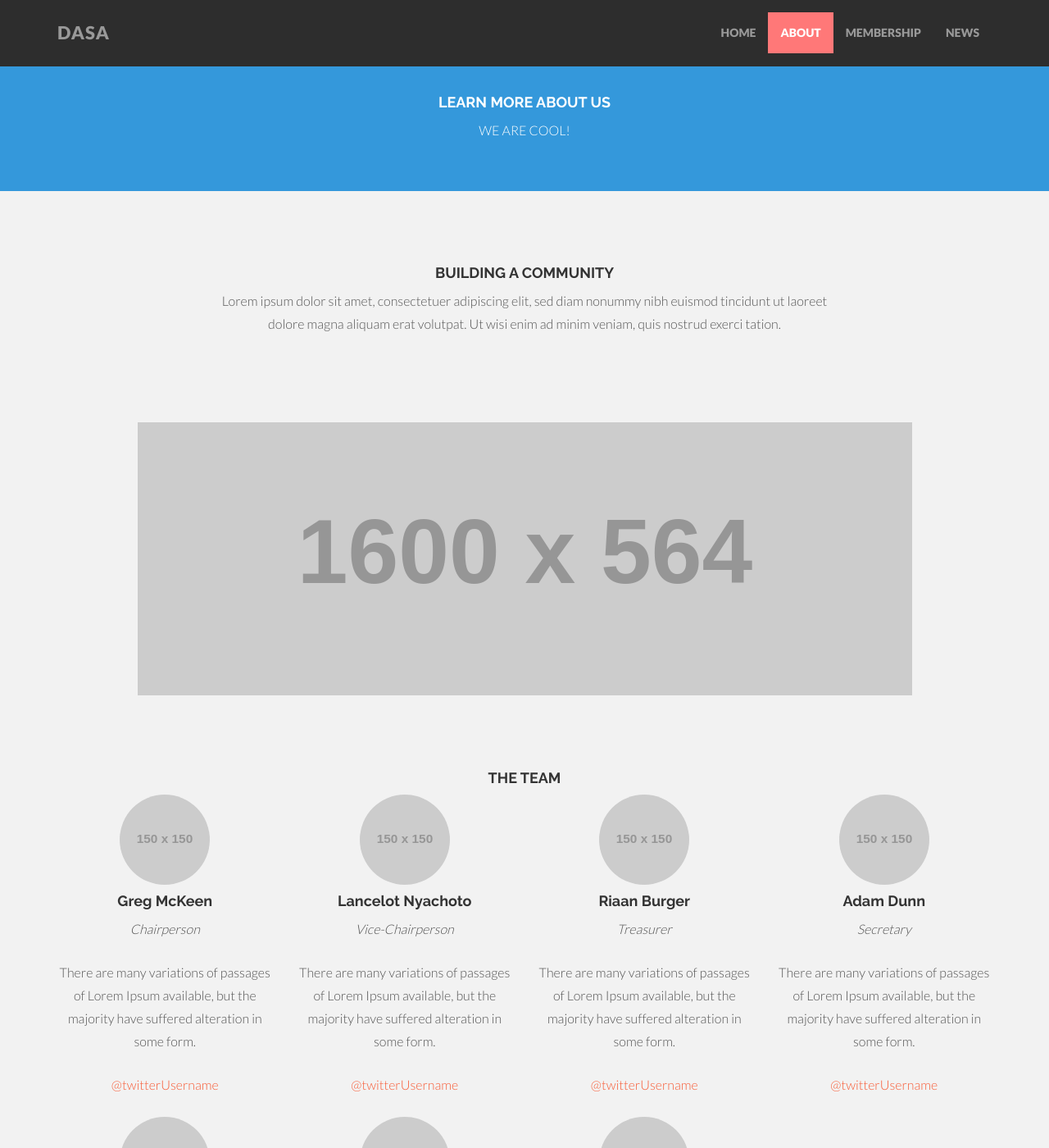
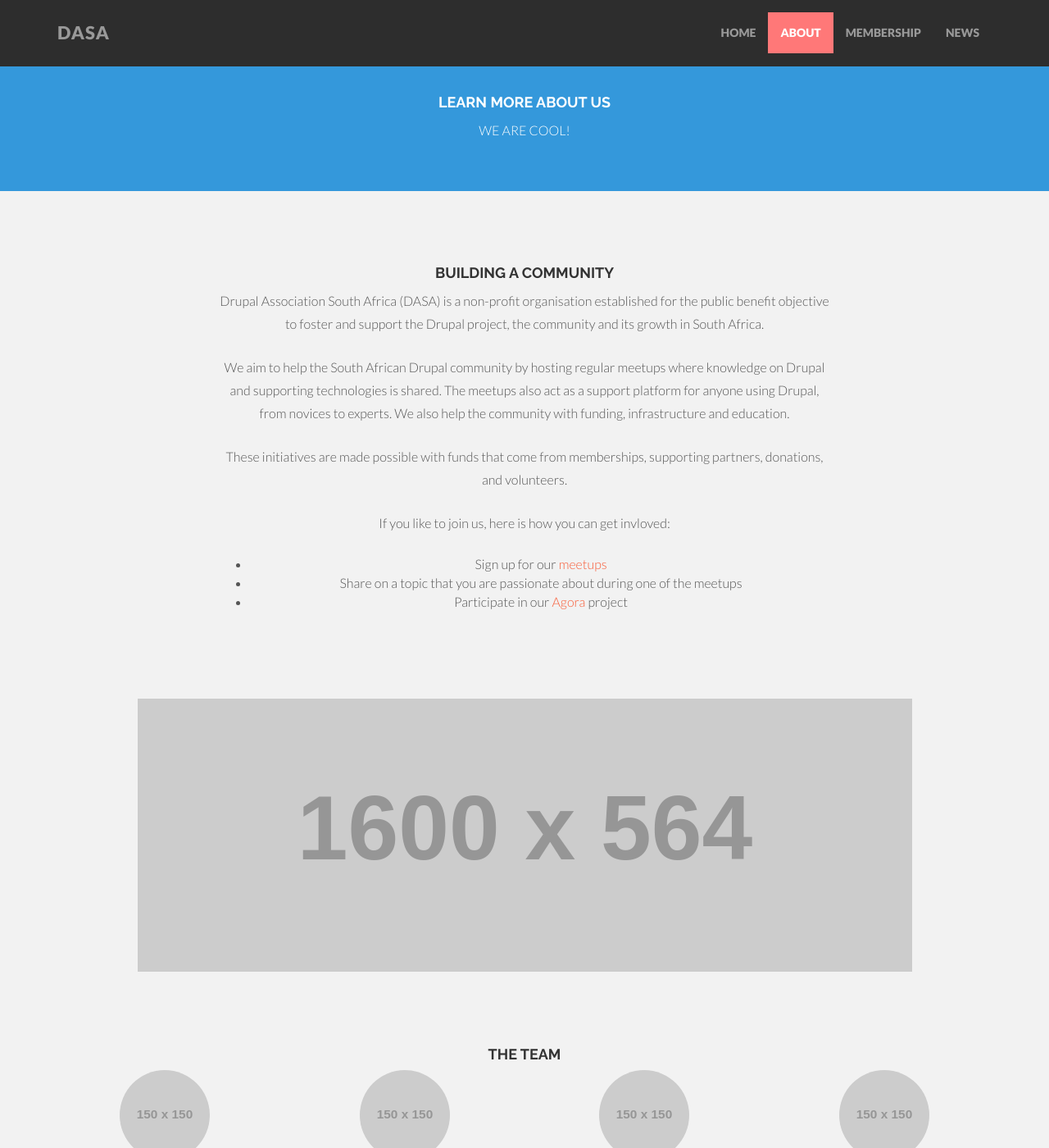
Before and after one commit to DrupalAssociationSA/DrupalAssociationSA.github.io, a Jekyll site: the page built from about.html, in a window 1280 px wide and 1400 px high. Shown: the whole window at 82% size. Built offline with Jekyll 4.4.1, drawn with Linux system fonts in a browser that asks for light colours; nearby versions of some CDN libraries; Markdown is read by kramdown in place of the engine named in the settings; some of the changed text lies outside the part shown.

Commit message:
docs(About us) Added content on the about us section and on my profile

```diff
--- a/about.html
+++ b/about.html
@@ -19,7 +19,26 @@ title: About Us
     <br><br>
     <div class="col-lg-8 col-lg-offset-2">
       <h4>BUILDING A COMMUNITY</h4>
-      <p>Lorem ipsum dolor sit amet, consectetuer adipiscing elit, sed diam nonummy nibh euismod tincidunt ut laoreet dolore magna aliquam erat volutpat. Ut wisi enim ad minim veniam, quis nostrud exerci tation.</p>
+      <p>Drupal Association South Africa (DASA) is a non-profit organisation
+        established for the public benefit objective to foster and support the
+        Drupal project, the community and its growth in South Africa.</p>
+      <p>We aim to help the South African Drupal community by hosting regular
+        meetups where knowledge on Drupal and supporting technologies is shared.
+        The meetups also act as a support platform for anyone using Drupal, from
+        novices to experts. We also help the community with funding,
+        infrastructure and education.
+         </p>
+      <p>These initiatives are made possible with funds that come from
+        memberships, supporting partners, donations, and volunteers.</p>
+
+      <p>If you like to join us, here is how you can get invloved:</p>
+      <p>
+        <ul>
+            <li>Sign up for our <a href="http://www.meetup.com">meetups</a></li>
+            <li>Share on a topic that you are passionate about during one of the meetups</li>
+            <li>Participate in our <a href="https://github.com/drupal-meetup/agora">Agora</a> project</li>
+        </ul>
+      </P>
     <p><br/><br/></p>
     </div>
     <div class="col-lg-2"></div>
@@ -45,8 +64,8 @@ title: About Us
       <img class="img-circle" src="http://placehold.it/150x150" width="110" height="110" alt="">
       <h4>Lancelot Nyachoto</h4>
       <p><em>Vice-Chairperson</em></p>
-      <p>There are many variations of passages of Lorem Ipsum available, but the majority have suffered alteration in some form.</p>
-      <p><a href="#">@twitterUsername</a></p>
+      <p>Lance has a passion for Drupal and HTML5 technologies. He is been using Drupal since 2006.</p>
+      <p><a href="https://twitter.com/LNyachoto">@LNyachoto</a></p>
     </div><!-- col-lg-3 -->
 
     <div class="col-lg-3">
```
